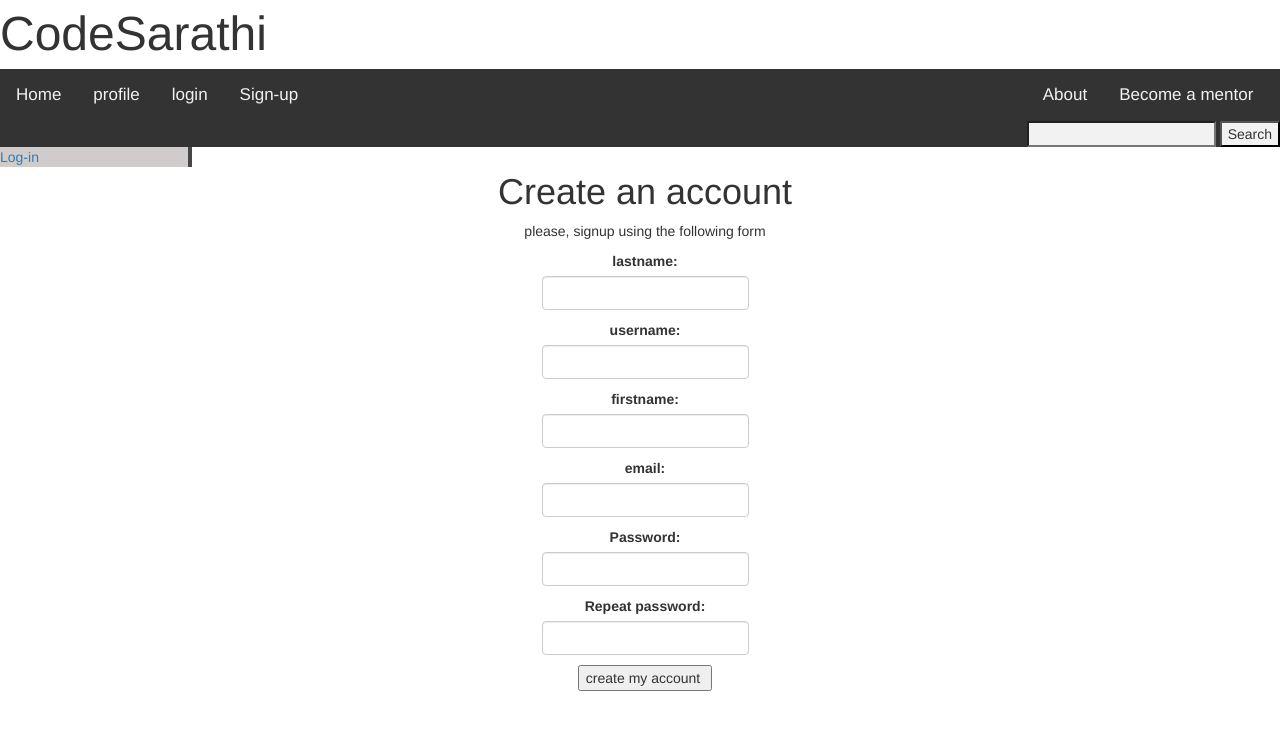
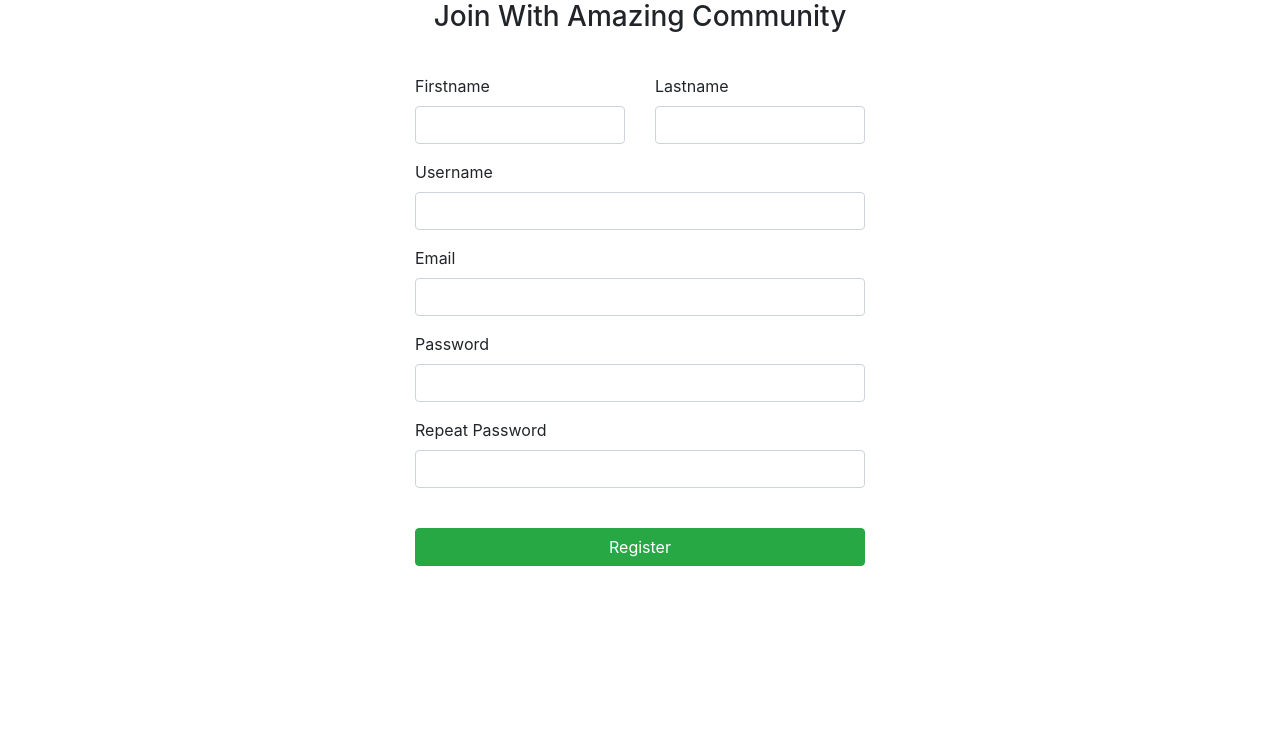
Before and after one commit to bishalrijal/CodeSarathi, a Django app: template account/templates/account/register.html in a window 1280 px wide. Shown: the top 730 px of the page. Run offline with Django 3.2, Linux system fonts and the light colour scheme; the template is opened without the code that fills it: values that come from a table or form of the project are taken from there, others are empty; parts of the project's set-up code (start-up, migrations or seed data) failed here and were passed over; some libraries are stand-ins or nearby versions.

Commit message:
change in register.html and in view

```diff
--- a/account/templates/account/register.html
+++ b/account/templates/account/register.html
@@ -1,20 +1,50 @@
-
-{% extends "base.html" %}
-{% load staticfiles %}
-{% block css %}
-    <link rel="stylesheet" href="{% static 'css/base.html' %}">
-{% endblock css %}
-{% block title %}
-    Create an account
-{% endblock title %}
- {% block content %}
-<div class="formdiv">
-    <h1>Create an account</h1>
-    <p>please, signup using the following form </p>
-    <form action="." method="post">
-        {{ user_form.as_p }}
+<!DOCTYPE html>
+{% load static %}
+<html xmlns="http://www.w3.org/1999/html">
+<head>
+    <meta charset="utf-8" />
+    <meta http-equiv="X-UA-Compatible" content="IE=edge">
+    <title>Sign Up</title>
+    <meta name="viewport" content="width=device-width, initial-scale=1">
+    <link rel="stylesheet" href="https://maxcdn.bootstrapcdn.com/bootstrap/4.0.0/css/bootstrap.min.css" integrity="sha384-Gn5384xqQ1aoWXA+058RXPxPg6fy4IWvTNh0E263XmFcJlSAwiGgFAW/dAiS6JXm" crossorigin="anonymous">
+    <link rel="stylesheet" type="text/css" media="screen" href="{% static 'css/singupcss.css' %}" />
+</head>
+<body>
+    <form action="{% url 'account:register' %}" method="post" class="main-form needs-validation" novalidate >
         {% csrf_token %}
-        <p> <input type="submit" value="create my account "> </p>
-    </form>
-</div>
- {% endblock content %}
+        <h3><p class="text-center">Join With Amazing Community</p></h3><br>
+            <div class="row">
+                <div class="col">
+                    <div class="form-group">
+                        <label for="firstname">Firstname</label>
+                        {{user_form.first_name}}
+                    </div>
+                </div>
+                <div class="col">
+                    <div class="form-group">
+                        <label for="lastname">Lastname</label>
+                        {{user_form.last_name}}
+                    </div>
+                </div>
+            </div>
+            <div class="form-group">
+                <label for="username">Username</label>
+                {{user_form.username}}
+            </div>
+            <div class="form-group">
+                <label for="email">Email</label>
+                {{user_form.email}}
+            </div>
+            <div class="form-group">
+                <label for="password">Password</label>
+                {{user_form.password}}
+            </div>
+            <div class="form-group">
+                <label for="password2">Repeat Password</label>
+                {{user_form.password2}}
+            </div>
+            </div><br>
+            <button type="submit" class="btn btn-success btn-block">Register</button>
+        </form>
+</body>
+</html>
```
